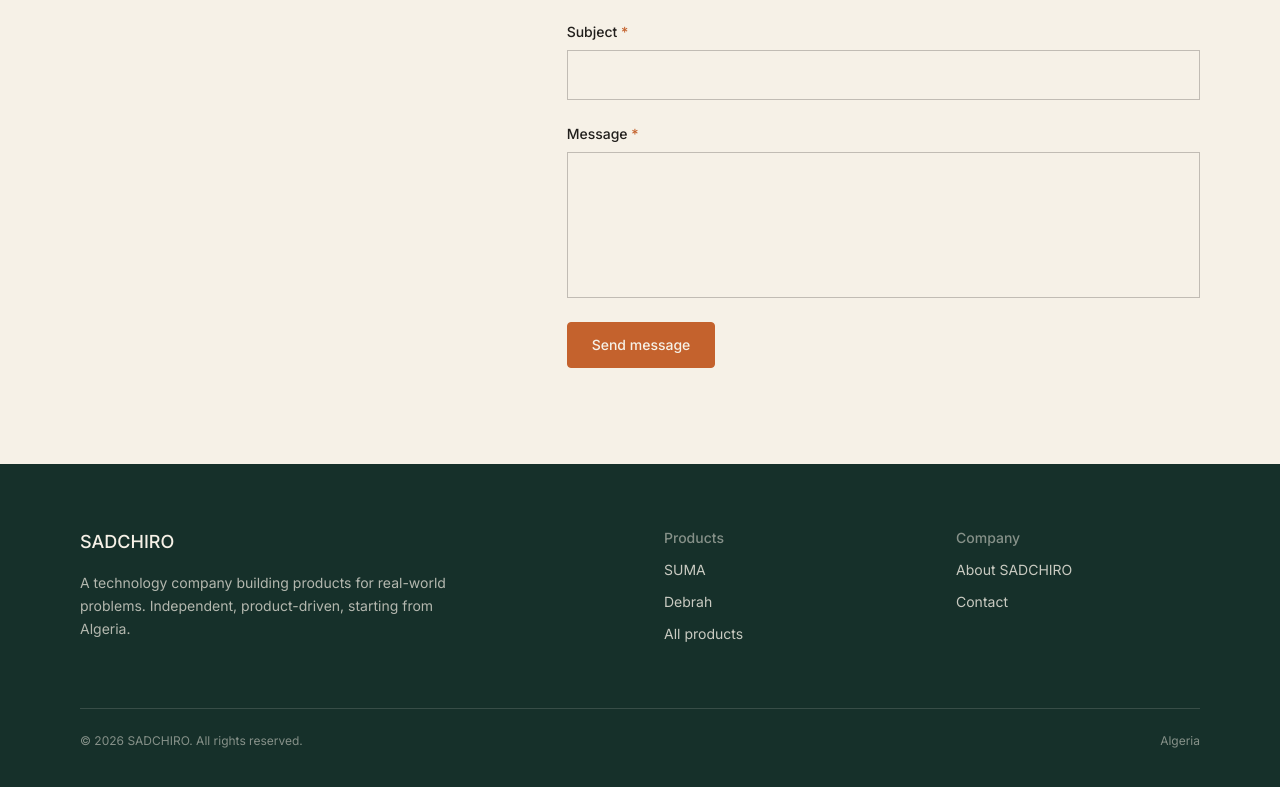
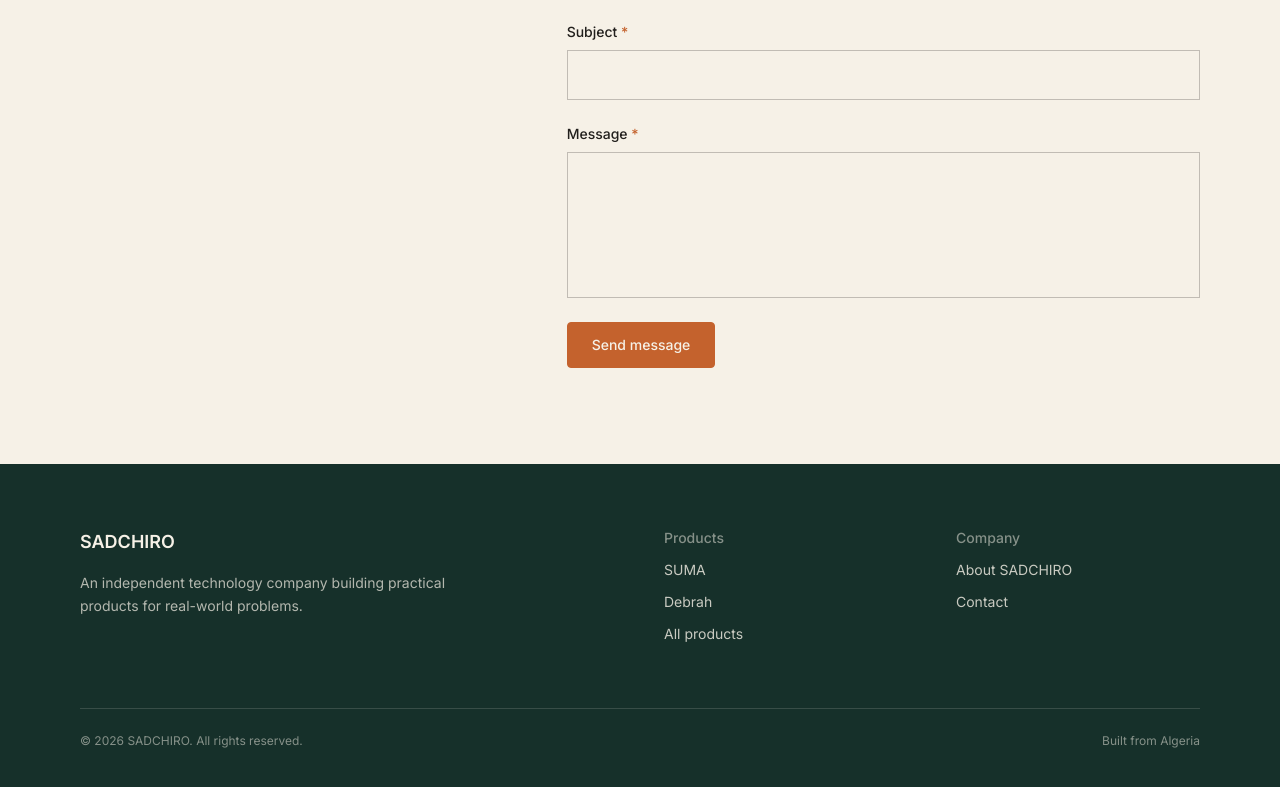
Before and after one commit to aymenbend08-blip/SADCHIRO-, a React (Vite) app: page /contact in a window 1280 px wide. Shown: the part 468-1255 px from the top of the page. Built offline with nearby package versions, Linux system fonts and the light colour scheme.

Commit message:
Translate footer and improve bilingual experience

```diff
--- a/src/components/Footer.tsx
+++ b/src/components/Footer.tsx
@@ -1,50 +1,32 @@
 import { Link } from "react-router-dom";
 import Container from "./Container";
 import { products } from "@/data/products";
+import { useI18n } from "../i18n";
 
 export default function Footer() {
+  const { t } = useI18n();
   return (
     <footer className="bg-pine text-ivory">
       <Container className="py-16">
         <div className="grid grid-cols-1 gap-12 md:grid-cols-4">
           <div className="flex flex-col gap-4 md:col-span-2">
-            <span className="text-lg font-medium">SADCHIRO</span>
-            <p className="max-w-sm text-sm text-ivory/70 leading-relaxed">
-              A technology company building products for real-world problems.
-              Independent, product-driven, starting from Algeria.
-            </p>
+            <span className="text-lg font-semibold">SADCHIRO</span>
+            <p className="max-w-sm text-sm text-ivory/70 leading-relaxed">{t("footerText")}</p>
           </div>
-
           <div className="flex flex-col gap-3">
-            <span className="text-sm font-medium text-ivory/50">Products</span>
-            {products.map((product) => (
-              <Link
-                key={product.slug}
-                to={product.href}
-                className="text-sm text-ivory/80 hover:text-ivory w-fit"
-              >
-                {product.name}
-              </Link>
-            ))}
-            <Link to="/products" className="text-sm text-ivory/80 hover:text-ivory w-fit">
-              All products
-            </Link>
+            <span className="text-sm font-medium text-ivory/50">{t("products")}</span>
+            {products.map((product) => <Link key={product.slug} to={product.href} className="text-sm text-ivory/80 hover:text-ivory w-fit">{product.name}</Link>)}
+            <Link to="/products" className="text-sm text-ivory/80 hover:text-ivory w-fit">{t("allProducts")}</Link>
           </div>
-
           <div className="flex flex-col gap-3">
-            <span className="text-sm font-medium text-ivory/50">Company</span>
-            <Link to="/about" className="text-sm text-ivory/80 hover:text-ivory w-fit">
-              About SADCHIRO
-            </Link>
-            <Link to="/contact" className="text-sm text-ivory/80 hover:text-ivory w-fit">
-              Contact
-            </Link>
+            <span className="text-sm font-medium text-ivory/50">{t("company")}</span>
+            <Link to="/about" className="text-sm text-ivory/80 hover:text-ivory w-fit">{t("aboutCompany")}</Link>
+            <Link to="/contact" className="text-sm text-ivory/80 hover:text-ivory w-fit">{t("contactUs")}</Link>
           </div>
         </div>
-
         <div className="mt-16 flex flex-col gap-4 border-t border-ivory/15 pt-6 text-xs text-ivory/50 md:flex-row md:items-center md:justify-between">
-          <span>© {new Date().getFullYear()} SADCHIRO. All rights reserved.</span>
-          <span>Algeria</span>
+          <span>© {new Date().getFullYear()} SADCHIRO. {t("rights")}</span>
+          <span>{t("algeria")}</span>
         </div>
       </Container>
     </footer>
```
